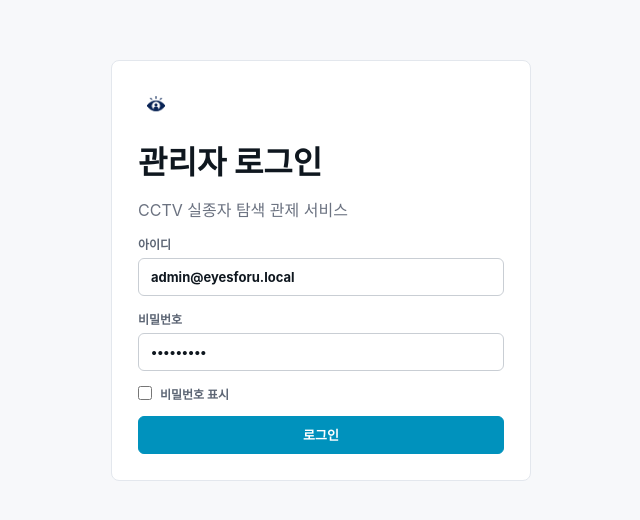
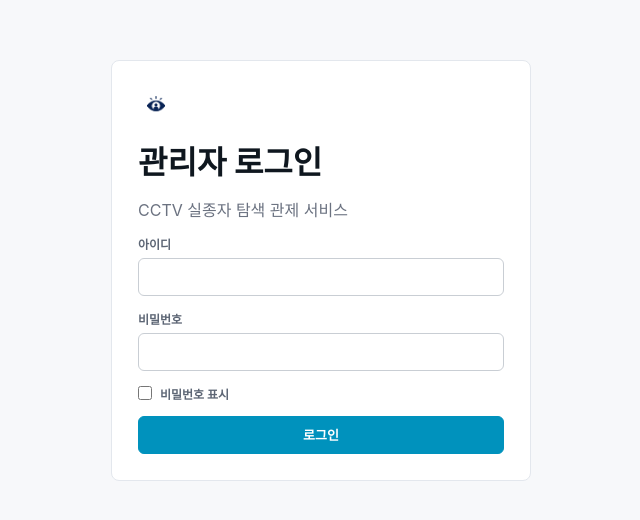
Before and after one commit to tttksj404/cctv-model-selection-lab, a Vue app in the folder apps/frontend/admin-dashboard/: page /login in a window 1280 px wide. Shown: the part 130-650 px from the top of the page, without its empty margins (319-959 px from the left). Built offline with nearby package versions, Linux system fonts and the light colour scheme.

Commit message:
fix: 로그인 화면 자동완성 제거
로그인 입력창의 기본 계정값을 제거하고 브라우저 자동완성을 비활성화한다.

```diff
--- a/apps/frontend/admin-dashboard/src/views/LoginView.vue
+++ b/apps/frontend/admin-dashboard/src/views/LoginView.vue
@@ -5,8 +5,8 @@ import { useAuthStore } from "../stores/auth";
 
 const router = useRouter();
 const auth = useAuthStore();
-const email = ref("admin@eyesforu.local");
-const password = ref("admin1234");
+const email = ref("");
+const password = ref("");
 const showPassword = ref(false);
 const error = ref("");
 const loading = ref(false);
@@ -27,12 +27,12 @@ const submit = async () => {
 
 <template>
   <main class="login-page">
-    <form class="login-card" @submit.prevent="submit">
+    <form class="login-card" autocomplete="off" @submit.prevent="submit">
       <div class="brand-mark"><img src="/logo.png" alt="Eyes On U" /></div>
       <h1>관리자 로그인</h1>
       <p>CCTV 실종자 탐색 관제 서비스</p>
-      <label>아이디<input v-model="email" required /></label>
-      <label>비밀번호<input v-model="password" :type="showPassword ? 'text' : 'password'" required /></label>
+      <label>아이디<input v-model="email" autocomplete="off" required /></label>
+      <label>비밀번호<input v-model="password" autocomplete="off" :type="showPassword ? 'text' : 'password'" required /></label>
       <label class="check-row"><input v-model="showPassword" type="checkbox" /> 비밀번호 표시</label>
       <div v-if="error" class="form-error">{{ error }}</div>
       <button class="primary-button" :disabled="loading">{{ loading ? "로그인 중" : "로그인" }}</button>
```
